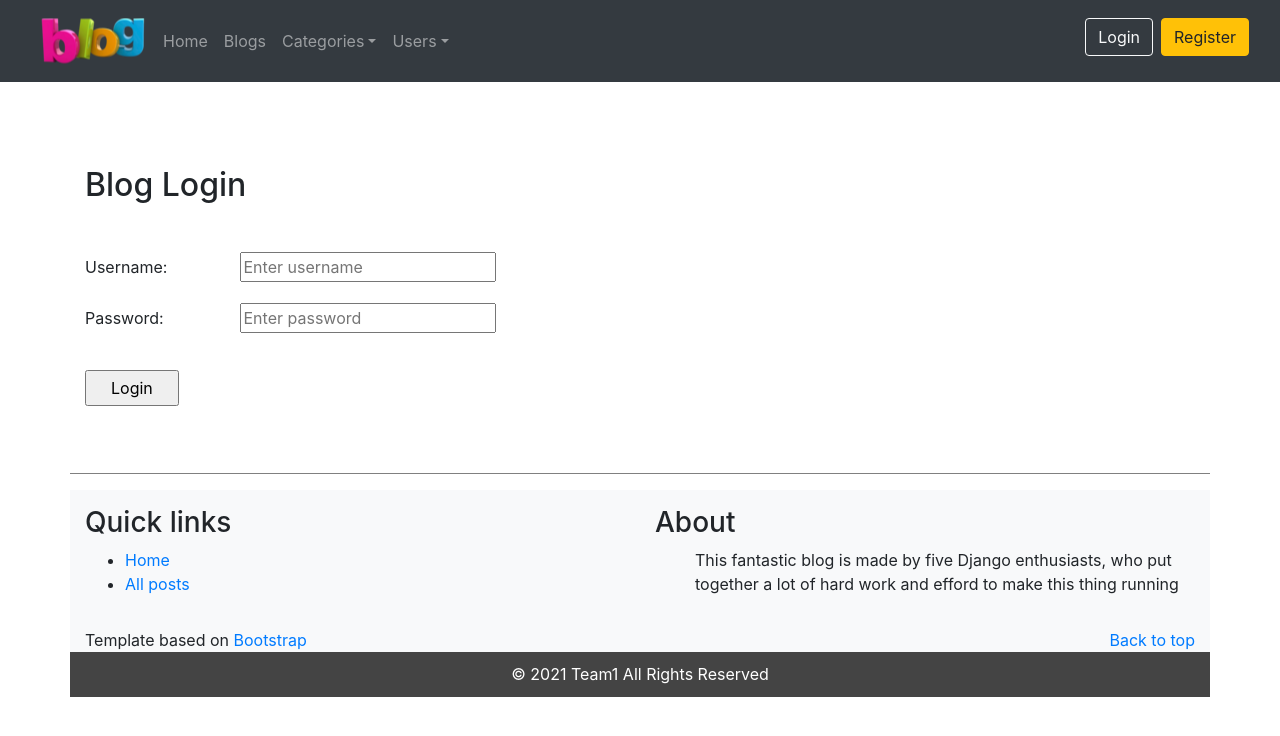
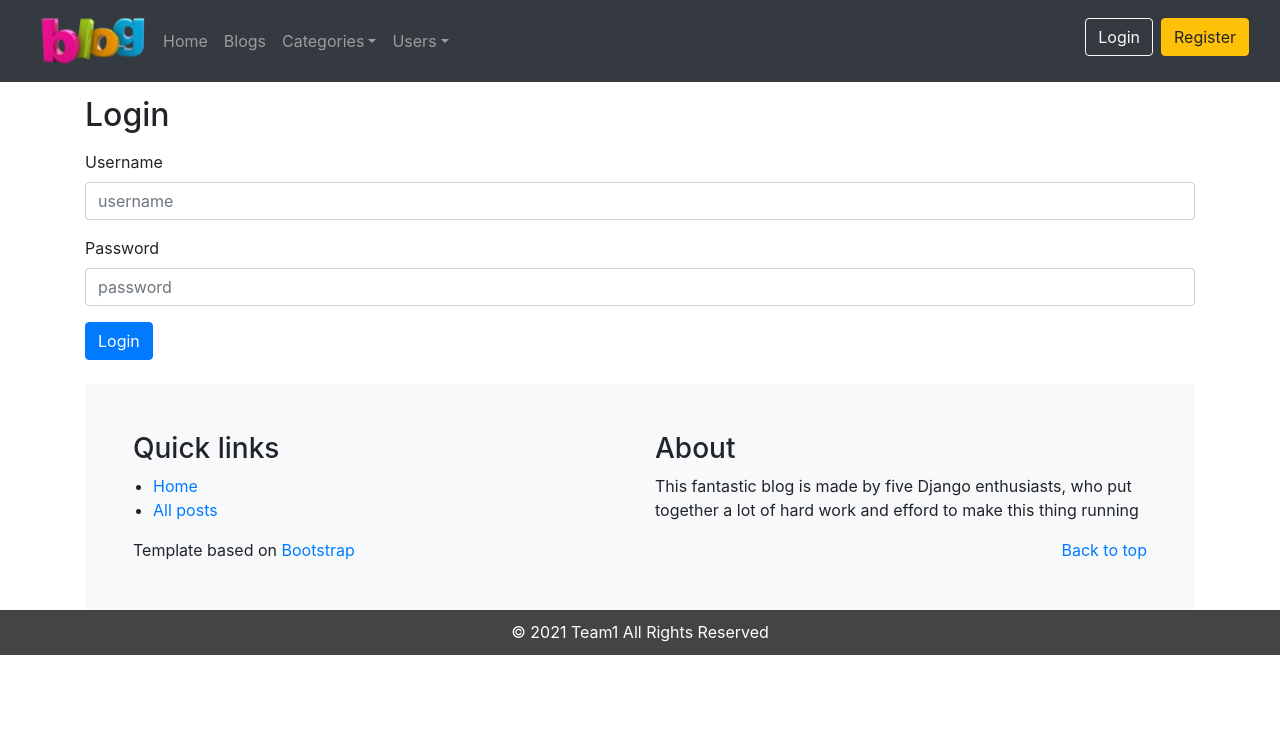
Before and after one commit to Qiang156/blog-by-django, a Django app: page /blog/login/ in a window 1280 px wide. Shown: the top 736 px of the page. Run offline with Django 3.2, Linux system fonts and the light colour scheme; data that the repository does not hold is empty; some libraries are stand-ins or nearby versions.

Commit message:
stand html code

```diff
--- a/blog_project/settings.py
+++ b/blog_project/settings.py
@@ -28,7 +28,7 @@ MEDIA_DIR = os.path.join(BASE_DIR,'media')
 SECRET_KEY = 'w$hl#26fx7vtowu!wgadqbtefq&!e5n+3v_70hfby)apf!c1w)'
 
 # SECURITY WARNING: don't run with debug turned on in production!
-DEBUG = False
+DEBUG = True
 
 ALLOWED_HOSTS = ["127.0.0.1"]
 
--- a/static/css/blog.css
+++ b/static/css/blog.css
@@ -1,12 +1,6 @@
-body{
-    padding-top: 70px; /* Needed when using navbar with class=fixed-top */
-}
-
-footer {
-    clear: both;
-    position: relative;
-    margin-top: -45px;
-    border-top: solid 1px #808080;
+* {
+    padding:0;
+    margin: 0;
 }
 
 div.copyright {
--- a/templates/blog/base.html
+++ b/templates/blog/base.html
@@ -9,7 +9,9 @@
         {% block css %}{% endblock %}
         <link rel="stylesheet" href="{% static 'css/blog.css' %}">
     </head>
+
     <body>
+        <header>
             <nav class="navbar fixed-top navbar-expand-lg navbar-dark bg-dark">
                 <div class="container-fluid">
                     <a class="logo" href="{% url 'index' %}">Django</a>
@@ -63,12 +65,11 @@
                     </div>
                 </div>
             </nav>
+        </header>
 
-        <div class="container mt-3">
-            {% include "blog/pagination.html" %}
+        <div class="container pt-5 mt-5">
             {% block page_content %}
             {% endblock %}
-            {% include "blog/pagination.html" %}
         </div>
 
         {% include "blog/footer.html" %}
@@ -76,5 +77,6 @@
         <script src="https://code.jquery.com/jquery-3.3.1.slim.min.js" integrity="sha384-q8i/X+965DzO0rT7abK41JStQIAqVgRVzpbzo5smXKp4YfRvH+8abtTE1Pi6jizo" crossorigin="anonymous"></script>
         <script src="https://stackpath.bootstrapcdn.com/bootstrap/4.1.3/js/bootstrap.min.js" integrity="sha384-ChfqqxuZUCnJSK3+MXmPNIyE6ZbWh2IMqE241rYiqJxyMiZ6OW/JmZQ5stwEULTy" crossorigin="anonymous"></script>
         {% block javascript %}{% endblock %}
+
     </body>
 </html>
--- a/templates/blog/footer.html
+++ b/templates/blog/footer.html
@@ -1,11 +1,12 @@
-<footer class="container py-3">
-    <div class="row bg-light py-3">
+<footer class="footer navbar-fixed-bottom mt-2">
+    <div class="container">
+        <div class="p-4 p-md-5 bg-light">
+            <div class="row">
                 <div class="col">
                     <h3>Quick links</h3>
-            <ul>
+                    <ul style="padding-left:20px;">
                         <li><a href="{% url 'blog:home' %}">Home</a></li>
                         <li><a href="{% url 'blog:index' %}">All posts</a></li>
-
                     </ul>
                 </div>
                 <div class="col">
@@ -15,17 +16,23 @@
                     </ul>
                 </div>
             </div>
-
-    <div class="row bg-light">
-
-        <div class="col-sm-12 col-md-6">
+            <div class="row ">
+                <div class="col">
                     Template based on <a href="https://getbootstrap.com/docs/5.1/examples/blog" target="_blank">Bootstrap</a>
                 </div>
-        <div class="col-sm-12 col-md-6 text-right">
+                <div class="col-6 text-right">
                     <a href="#">Back to top</a>
                 </div>
+
+            </div>
+        </div>
+
+    </div>
+    <div class="container-fluid bg-light">
+        <div class="row">
             <div class="col text-center copyright">
                 &copy; 2021 Team1 All Rights Reserved
             </div>
         </div>
+    </div>
 </footer>
--- a/templates/blog/login.html
+++ b/templates/blog/login.html
@@ -3,21 +3,24 @@
 
 {% block page_content %}
     {% if error %}
-        <h1 class="my-3">Login Error</h1>
-        <p>{{ message }}</p>
-    {% else %}
-        <h2>Blog Login</h2>
-        <form class="my-5" action="{% url 'blog:login' %}" method="POST">
-            {% csrf_token %}
-            <p>
-                <label for="name">Username:</label>
-                <input type="text" name="name"  placeholder="Enter username">
-            </p>
-            <p>
-                <label for="password">Password:</label>
-                <input type="password" name="password" placeholder="Enter password">
-            </p>
-            <input class="my-3 px-4 py-1" type="submit" value="Login">
-        </form>
+    <div class="alert alert-danger" role="alert">{{ message }}</div>
     {% endif %}
+
+    <form action="{% url 'blog:login' %}" method="POST">
+    <fieldset>
+    <legend><h2>Login</h2></legend>
+        {% csrf_token %}
+        <div class="mb-3">
+            <label for="name" class="form-label">Username</label>
+            <input type="text" class="form-control" id="name" name="name" placeholder="username">
+        </div>
+        <div class="mb-3">
+            <label for="password" class="form-label">Password</label>
+            <input type="password" class="form-control" id="password" name="password" placeholder="password">
+        </div>
+        <div class="mb-3">
+            <button class="btn btn-primary" type="submit">Login</button>
+        </div>
+        </fieldset>
+    </form>
 {% endblock %}
--- a/templates/blog/pagination.html
+++ b/templates/blog/pagination.html
@@ -1,5 +1,6 @@
-<nav aria-label="Page navigation">
-    <ul class="pagination justify-content-end my-5">
+<nav aria-label="navigation">
+    <ul class="pagination justify-content-end">
+
     {% if posts_pag.has_previous %}
     <li class="page-item ">
       <a class="page-link " href="?page=1" aria-label="Previous">
```
Also changed, not shown: templates/blog/home.html (+9 -23 lines), templates/blog/index.html (+11 -4 lines). Lines whose indentation alone changed are shown as unchanged.
